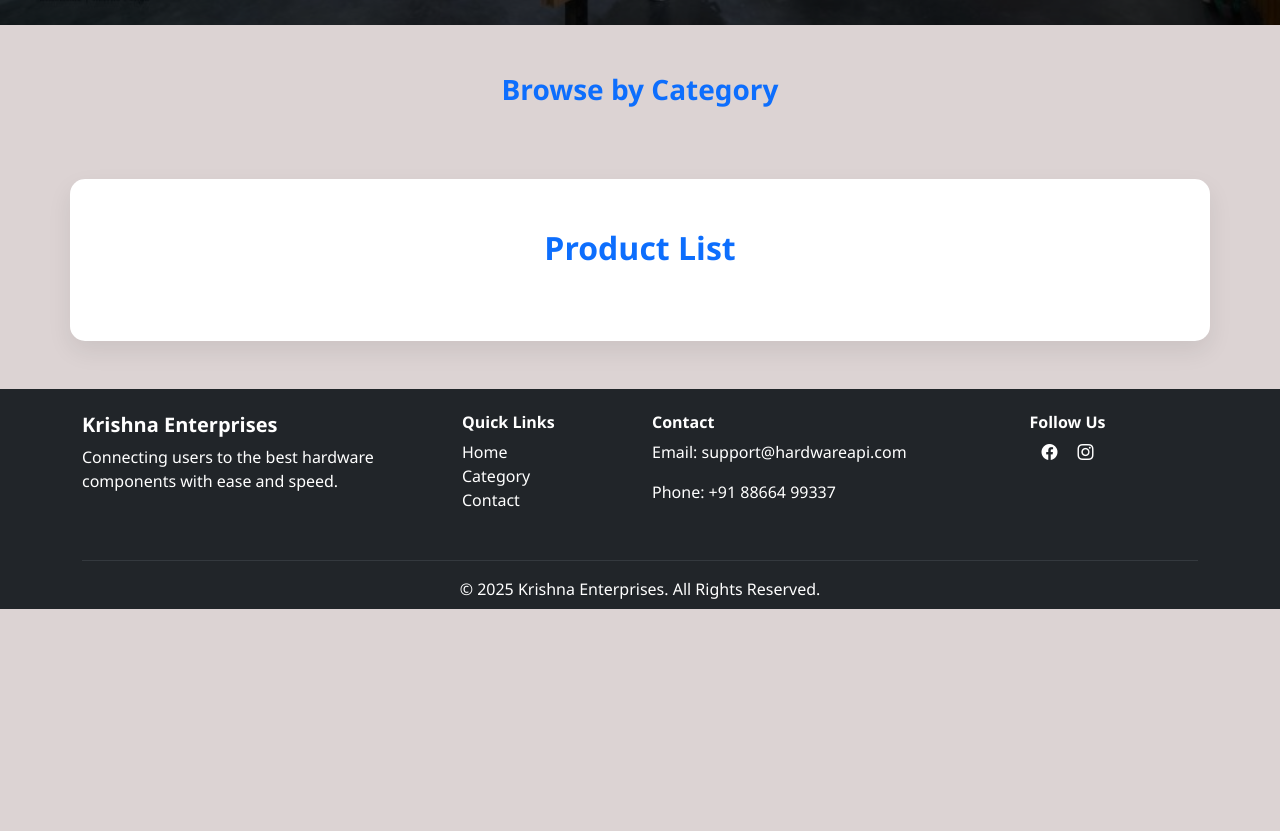
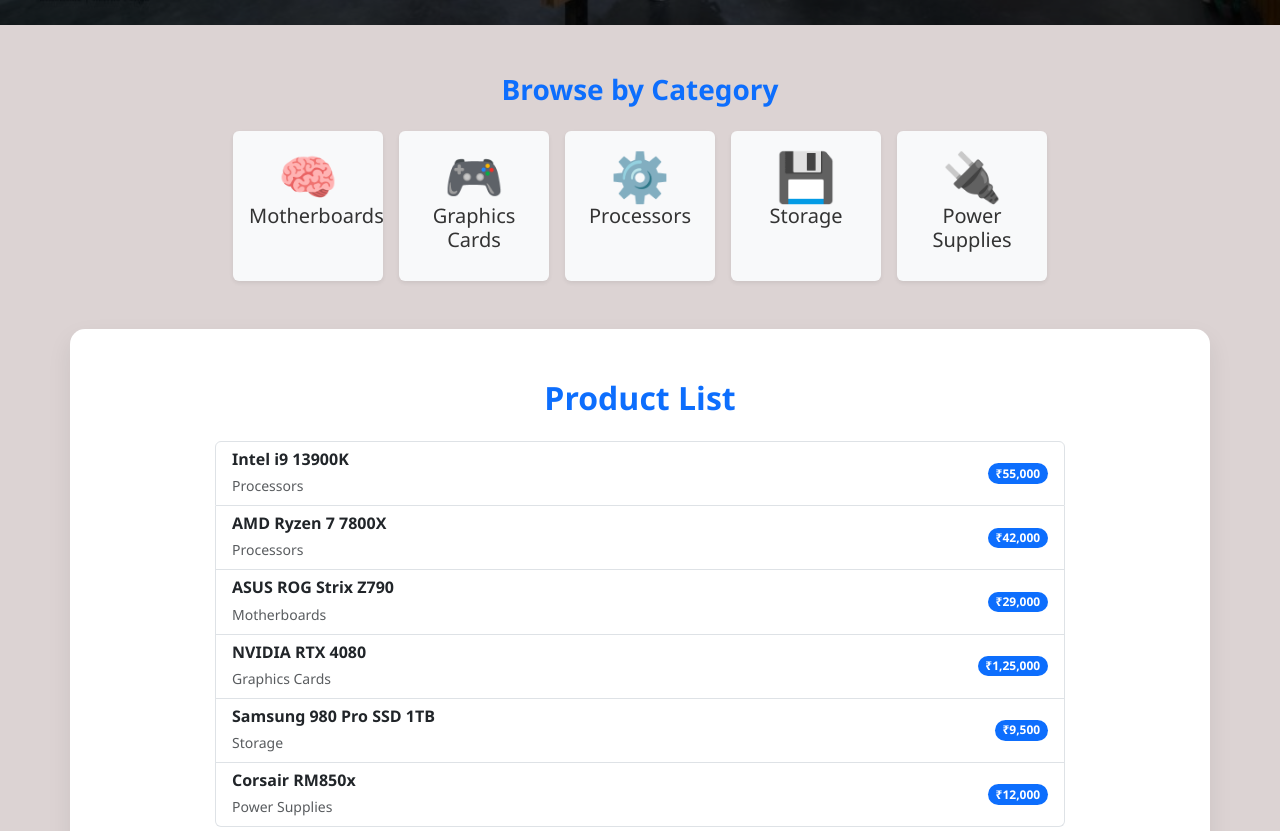
Before and after one commit to harshilItaliya2005/Krishna-Enterprises, a plain HTML site: page index.html in a window 1280 px wide. Shown: the part 837-1668 px from the top of the page. Before the commit the page ends 1446 px from the top, so only its background shows below. Drawn offline with nearby package versions, Linux system fonts and the light colour scheme.

Commit message:
add animation

```diff
--- a/index.css
+++ b/index.css
@@ -87,6 +87,24 @@
   transform: translateY(-2px);
 }
 
+
+/* Category Card Styling */
+.category-card {
+    width: 150px;
+    height: 150px;
+    background-color: #f8f9fa;
+    transition: transform 0.4s ease, box-shadow 0.3s ease;
+    transform-style: preserve-3d;
+    perspective: 1000px;
+}
+
+.category-card:hover {
+    transform: rotateY(10deg) rotateX(5deg) scale(1.05);
+    box-shadow: 0 8px 20px rgba(0, 0, 0, 0.2);
+}
+
+
+
 /* Product Section */
 #product-list-section {
   background: #fff;
@@ -100,6 +118,17 @@
   max-width: 850px;
   margin: 0 auto;
 }
+
+/* Product Card 3D Animation */
+.product-card {
+    transition: transform 0.4s ease, box-shadow 0.3s ease;
+}
+
+.product-card:hover {
+    transform: scale(1.02) translateY(-4px);
+    box-shadow: 0 4px 16px rgba(0, 0, 0, 0.15);
+}
+
 
 
 .list-group-item:hover {
--- a/index.html
+++ b/index.html
@@ -112,6 +112,52 @@
 
     <!-- ✅ Bootstrap JS -->
     <script src="https://cdn.jsdelivr.net/npm/bootstrap@5.3.3/dist/js/bootstrap.bundle.min.js"></script>
+    <script>
+// ✅ Fake Data
+const categories = [
+    { name: "Motherboards", icon: "🧠" },
+    { name: "Graphics Cards", icon: "🎮" },
+    { name: "Processors", icon: "⚙️" },
+    { name: "Storage", icon: "💾" },
+    { name: "Power Supplies", icon: "🔌" },
+];
+
+const products = [
+    { name: "Intel i9 13900K", price: "₹55,000", category: "Processors" },
+    { name: "AMD Ryzen 7 7800X", price: "₹42,000", category: "Processors" },
+    { name: "ASUS ROG Strix Z790", price: "₹29,000", category: "Motherboards" },
+    { name: "NVIDIA RTX 4080", price: "₹1,25,000", category: "Graphics Cards" },
+    { name: "Samsung 980 Pro SSD 1TB", price: "₹9,500", category: "Storage" },
+    { name: "Corsair RM850x", price: "₹12,000", category: "Power Supplies" },
+];
+
+// ✅ Render Categories
+const categoryList = document.getElementById("category-list");
+categories.forEach(cat => {
+    const div = document.createElement("div");
+    div.className = "category-card text-center shadow-sm p-3 rounded";
+    div.innerHTML = `<div class="display-5">${cat.icon}</div><h5>${cat.name}</h5>`;
+    categoryList.appendChild(div);
+});
+
+// ✅ Render Products
+const productList = document.getElementById("product-list");
+products.forEach(product => {
+    const li = document.createElement("li");
+    li.className = "list-group-item product-card";
+    li.innerHTML = `
+        <div class="d-flex justify-content-between align-items-center">
+            <div>
+                <h6 class="mb-1 fw-bold">${product.name}</h6>
+                <small class="text-muted">${product.category}</small>
+            </div>
+            <span class="badge bg-primary rounded-pill">${product.price}</span>
+        </div>
+    `;
+    productList.appendChild(li);
+});
+</script>
+
 </body>
 
 </html>
```
Also changed, not shown: js/script.js (deleted, +0 -60 lines), category.css (added), category.html (added), contect.css (added), contect.html (added).
